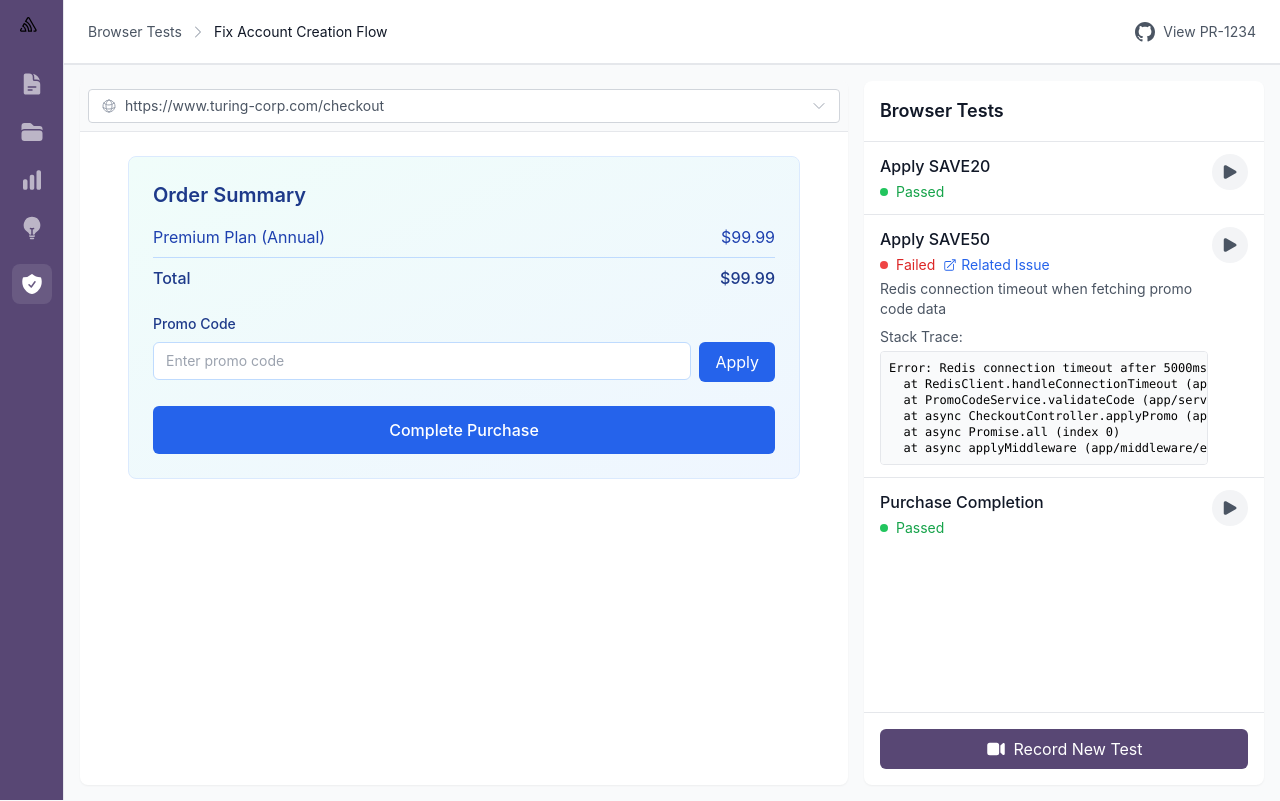
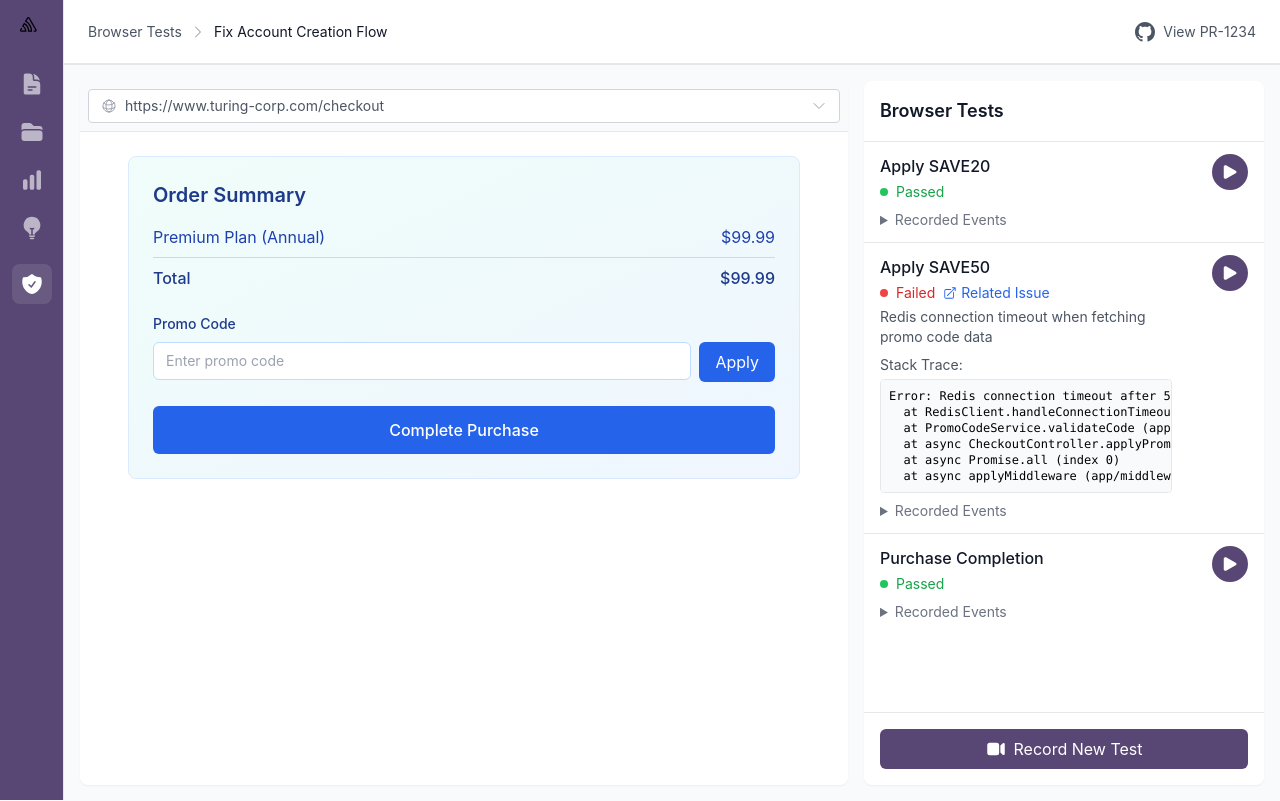
Before and after one commit to codecovdesign/synthetic_testing_prototype, a React (Vite) app: page / in a window 1280 px wide. Built offline with nearby package versions, Linux system fonts and the light colour scheme.

Commit message:
Update recorded events section: - Remove generic page load events - Update SAVE20 test with JavaScript events - Update SAVE50 test with error states and not executed events

```diff
--- a/src/components/SyntheticTests/SyntheticTestsPanel.tsx
+++ b/src/components/SyntheticTests/SyntheticTestsPanel.tsx
@@ -114,13 +114,48 @@ const TestResult = ({ name, status, details, issueLink, stackTrace, isPlaying, o
               </div>
             </div>
           )}
+          <details className="mt-2">
+            <summary className="cursor-pointer text-sm text-gray-500 hover:text-gray-700">Recorded Events</summary>
+            <div className="mt-2 pl-4 text-sm text-gray-600">
+              {name === 'Apply SAVE20' && (
+                <>
+                  <p>• input#promo-code.value = "SAVE20"</p>
+                  <p>• button#apply-promo.click()</p>
+                  <p>• span#total-price.innerText = "$80"</p>
+                  <p>• div#promo-confirmation.innerText = "Discount Applied!"</p>
+                </>
+              )}
+              {name === 'Apply SAVE50' && (
+                <>
+                  <p className="text-red-600">• input#promo-code.value = "SAVE50" (Error: Redis connection timeout)</p>
+                  <p className="text-red-600">• button#apply-promo.click() (Not executed)</p>
+                  <p className="text-red-600">• span#total-price.innerText = "$100" (Not executed)</p>
+                  <p className="text-red-600">• div#promo-error.innerText = "Invalid Promo Code" (Not executed)</p>
+                </>
+              )}
+              {name === 'Purchase Completion' && (
+                <>
+                  <p>• User enters payment details</p>
+                  <p>• Purchase completed</p>
+                  <p>• Order confirmation shown</p>
+                </>
+              )}
+            </div>
+          </details>
         </>
       )}
     </div>
-    <div className="absolute right-4 top-3">
+    <div className="flex-shrink-0">
       <button
-        onClick={onPlayToggle}
-        className={`flex-shrink-0 p-2 rounded-full ${isPlaying ? 'bg-red-100 text-red-600' : 'bg-gray-100 text-gray-600'} hover:bg-opacity-75`}
+        onClick={(e) => {
+          e.stopPropagation();
+          onPlayToggle();
+        }}
+        className={`p-2 rounded-full ${
+          isPlaying
+            ? 'bg-red-100 text-red-600 hover:bg-red-200'
+            : 'bg-[#584774] text-white hover:bg-[#6C5B8E]'
+        }`}
       >
         {isPlaying ? (
           <StopIcon className="h-5 w-5" />
```
